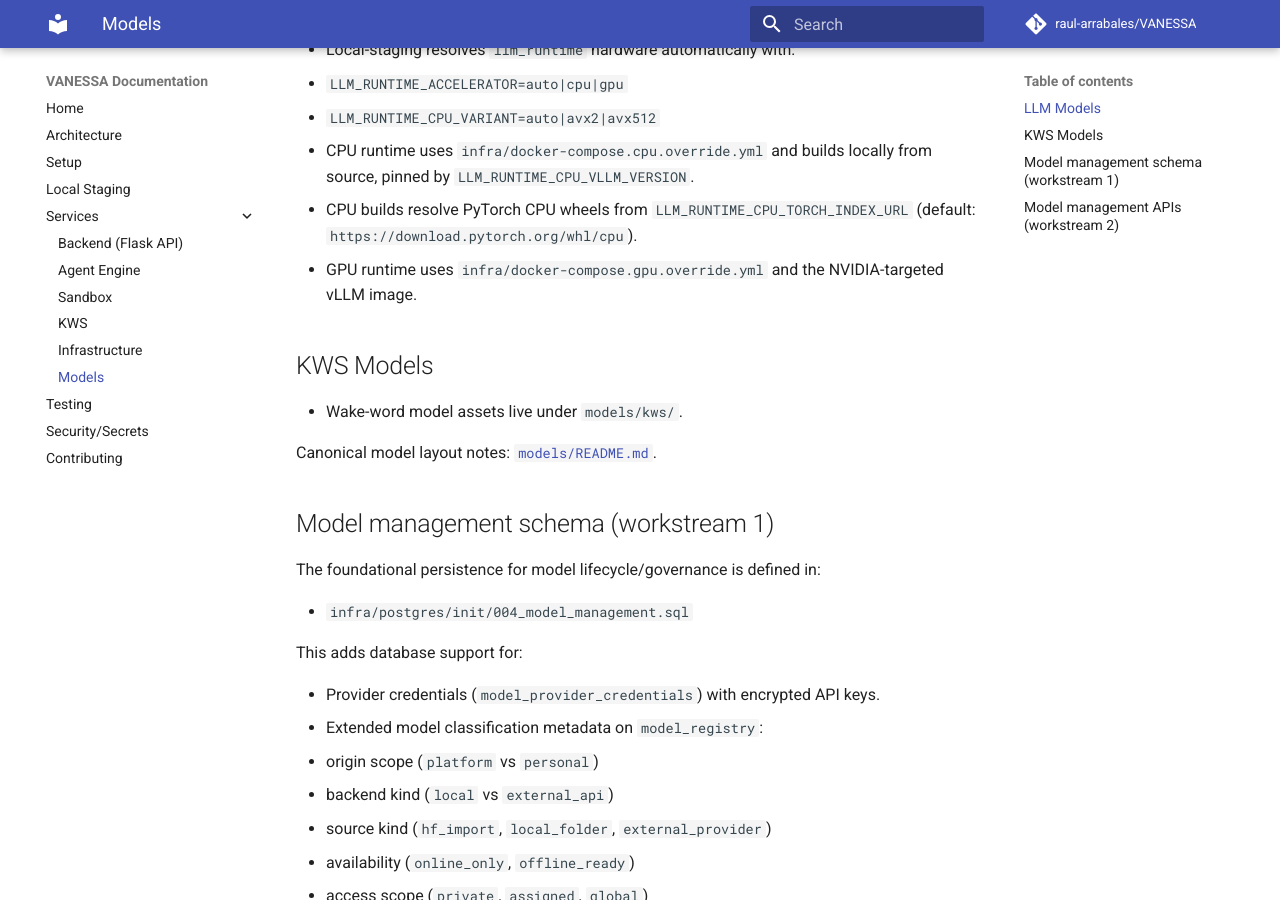
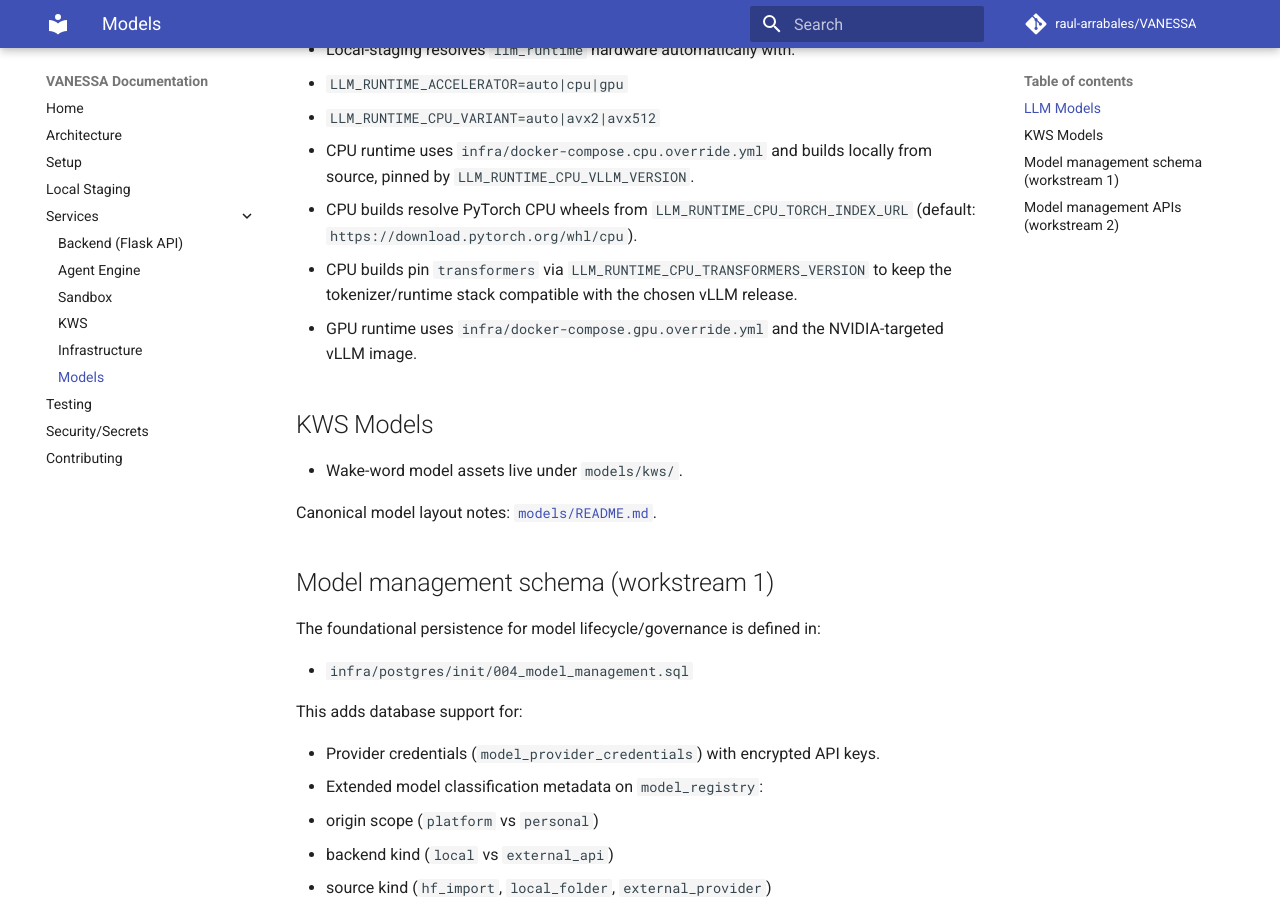
Before and after one commit to raul-arrabales/VANESSA, an MkDocs documentation site: the page built from docs/services/models.md, in a window 1280 px wide and 900 px high, scrolled down 326 px. Built offline with MkDocs 1.6.1 and Material for MkDocs 9.7.7, drawn with Linux system fonts in a browser that asks for light colours; comment, search, counter and statistics services are not loaded.

Commit message:
pinning the CPU image to transformers==4.51.3 in Dockerfile.cpu

```diff
--- a/docs/services/models.md
+++ b/docs/services/models.md
@@ -11,6 +11,7 @@ Model assets are organized for local-first runtime and offline operation where r
   - `LLM_RUNTIME_CPU_VARIANT=auto|avx2|avx512`
 - CPU runtime uses `infra/docker-compose.cpu.override.yml` and builds locally from source, pinned by `LLM_RUNTIME_CPU_VLLM_VERSION`.
 - CPU builds resolve PyTorch CPU wheels from `LLM_RUNTIME_CPU_TORCH_INDEX_URL` (default: `https://download.pytorch.org/whl/cpu`).
+- CPU builds pin `transformers` via `LLM_RUNTIME_CPU_TRANSFORMERS_VERSION` to keep the tokenizer/runtime stack compatible with the chosen vLLM release.
 - GPU runtime uses `infra/docker-compose.gpu.override.yml` and the NVIDIA-targeted vLLM image.
 
 ## KWS Models
```
Also changed, not shown: README.md (+1 -0 lines), ops/local-staging/README.md (+1 -0 lines), 5 other files.
